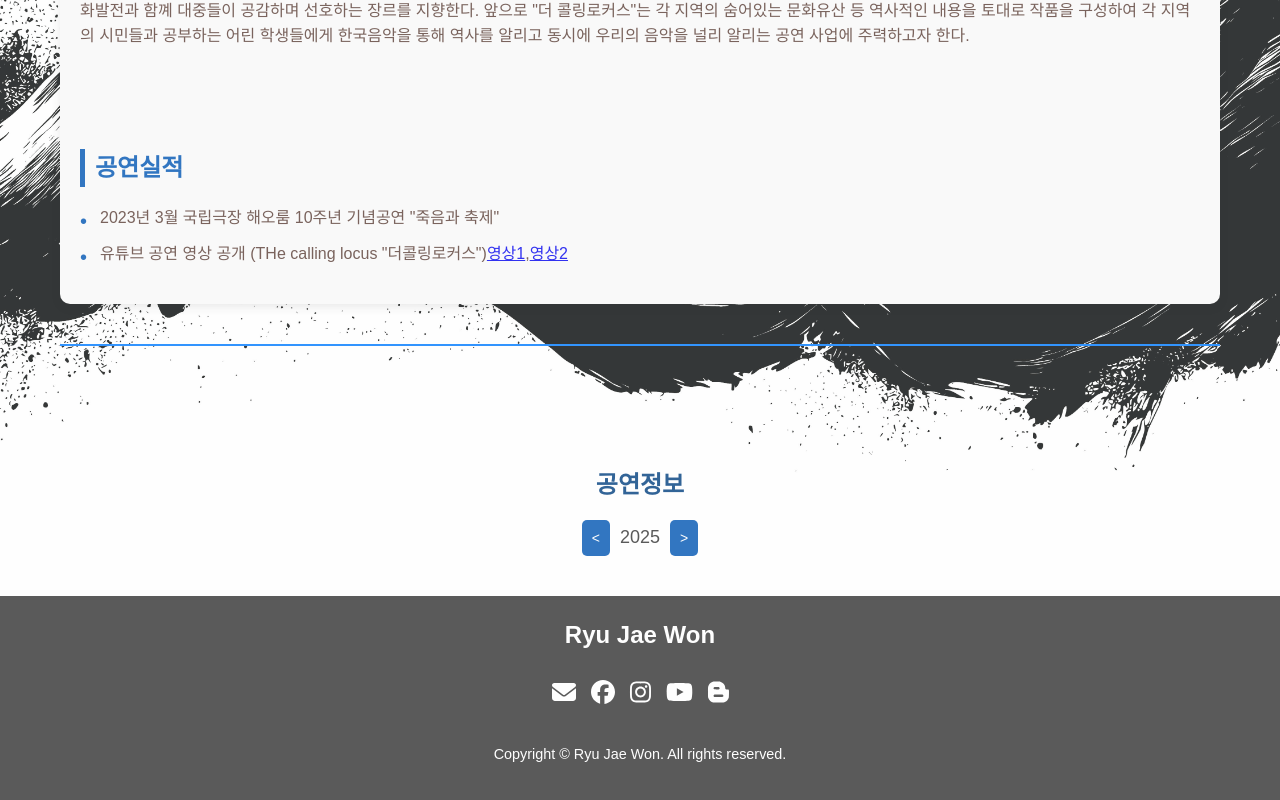
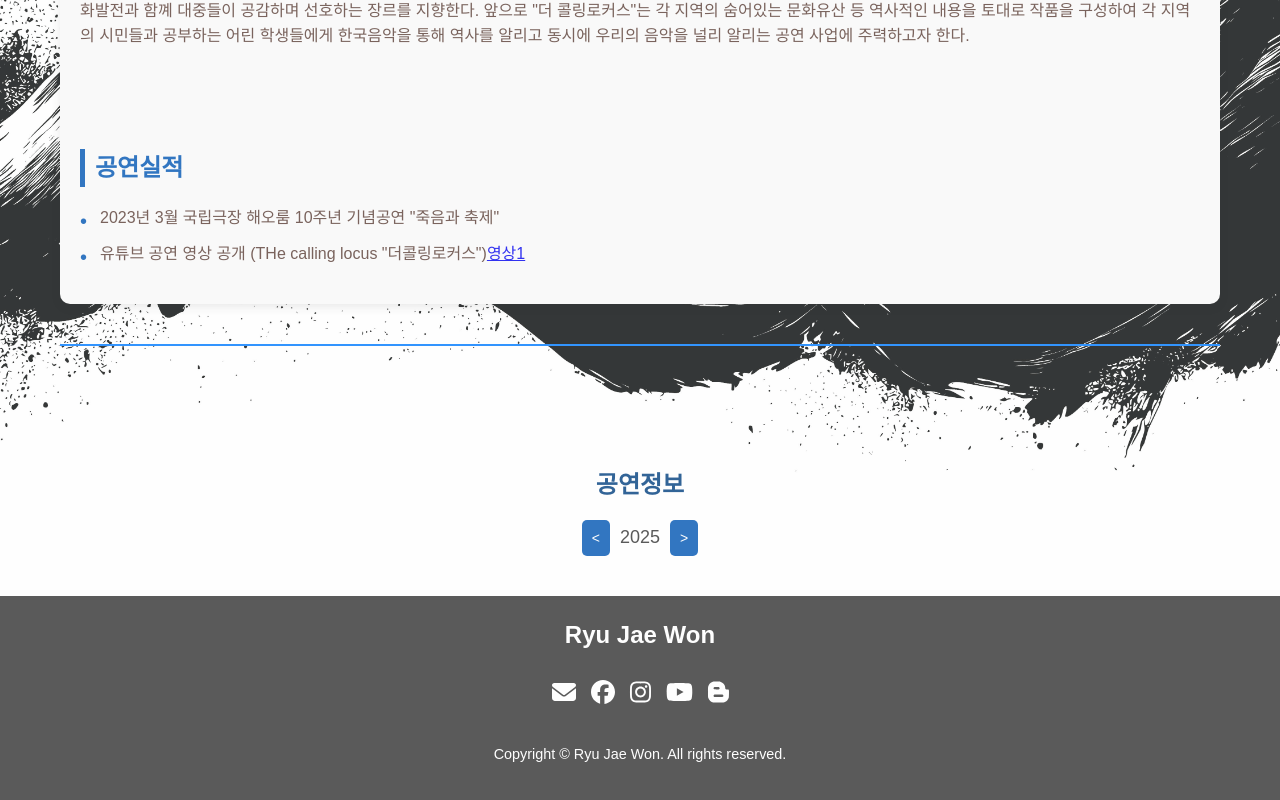
Before and after one commit to BrightLuminate/jawnproject, a React (Create React App) app: page /The-calling-locus in a window 1280 px wide. Shown: the part 1014-1814 px from the top of the page. Built offline with nearby package versions, Linux system fonts and the light colour scheme.

Commit message:
Update Thecallinglocus.js

```diff
--- a/src/components/Thecallinglocus.js
+++ b/src/components/Thecallinglocus.js
@@ -88,8 +88,7 @@ const Thecalling = () => {
               <li>2023년 3월 국립극장 해오룸 10주년 기념공연 "죽음과 축제"</li>
 
               <li>유튜브 공연 영상 공개 (THe calling locus  "더콜링로커스")
-                  <a href="https://www.youtube.com/watch?v=vGl67dFbPKM&utm_source=chatgpt.com">영상1</a>,
-                  <a href="https://www.youtube.com/watch?v=h9YvMxxouOA&utm_source=chatgpt.com">영상2</a>
+                  <a href="https://www.youtube.com/@_thecallinglocus1442">영상1</a>
               </li>
             </ul>
           </section>
```
